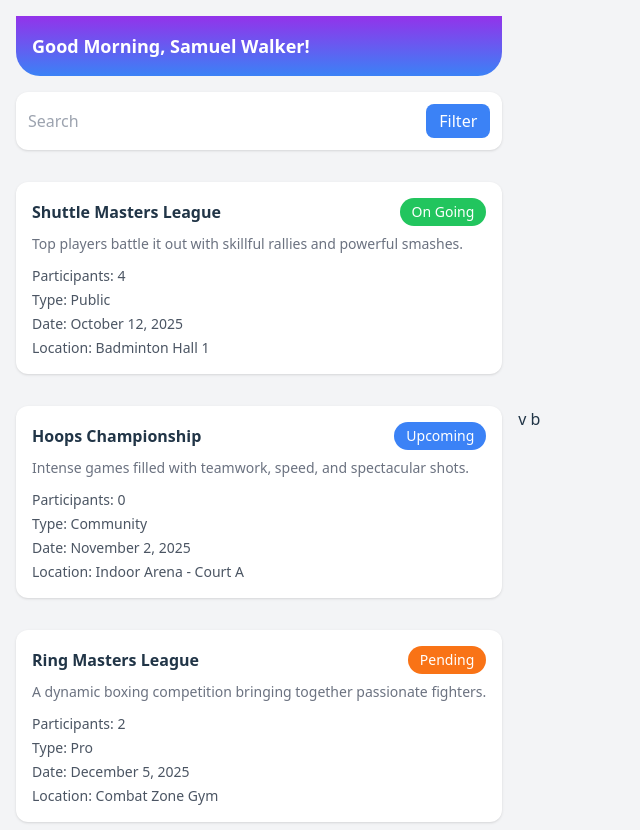
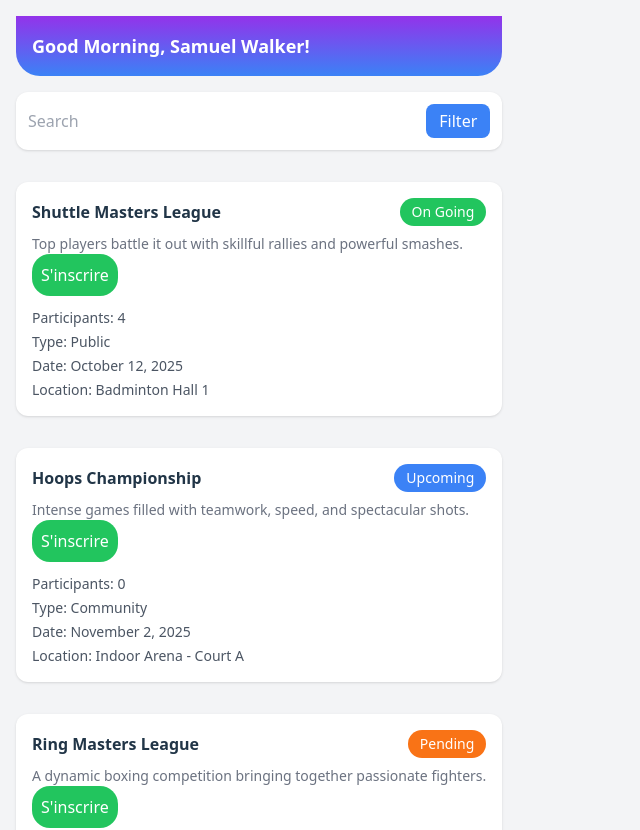
Before and after one commit to SALWA507/projet-de-arynasync, a React (Vite) app in the folder arenasync/: page / in a window 1280 px wide. Shown: the top 830 px of the page, without its empty margins (0-640 px from the left). Built offline with nearby package versions, Linux system fonts and the light colour scheme.

Commit message:
ajouter botton sinscris disinscrit

```diff
--- a/arenasync/index.html
+++ b/arenasync/index.html
@@ -7,7 +7,7 @@
     <script src="https://cdn.tailwindcss.com"></script>
   </head>
   <body class="bg-gray-100">
-    <div id="root"></div>v b
+    <div id="root"></div>
     <div id="app"></div>
     <script type="module" src="/src/main.jsx"></script>
   </body>
--- a/arenasync/src/components/TournamentCard.jsx
+++ b/arenasync/src/components/TournamentCard.jsx
@@ -1,7 +1,8 @@
-import React from "react";
+import { useState } from "react";
 import StatusBadge from "./statusBadge";
 
 export default function TournamentCard({ tournament }) {
+  const [isRegistered, setIsRegistered] = useState(false)
   return (
     <div className="bg-white p-4 rounded-xl shadow mt-4">
       <div className="flex justify-between items-center">
@@ -9,6 +10,13 @@ export default function TournamentCard({ tournament }) {
         <StatusBadge status={tournament.status} />
       </div>
       <p className="text-gray-500 text-sm mt-2">{tournament.description}</p>
+      <button
+onClick={()=>setIsRegistered(!isRegistered)}
+className={isRegistered ? "bg-red-500 text-white p-2   rounded-[18px]"  : "bg-green-500 text-white p-2 rounded-[18px]"}
+>
+    {isRegistered ? "Se désinscrire" : "S'inscrire"}
+
+</button>
       <div className="text-sm mt-3 space-y-1 text-gray-600">
         <p>Participants: {tournament.participants.length}</p>
         <p>Type: {tournament.type}</p>
```
Also changed, not shown: package.json (deleted, +0 -13 lines), arenasync/tailwind.config.js (renamed from tailwind.config.js), 1 other file (tests, documents, lock files or other folders).
